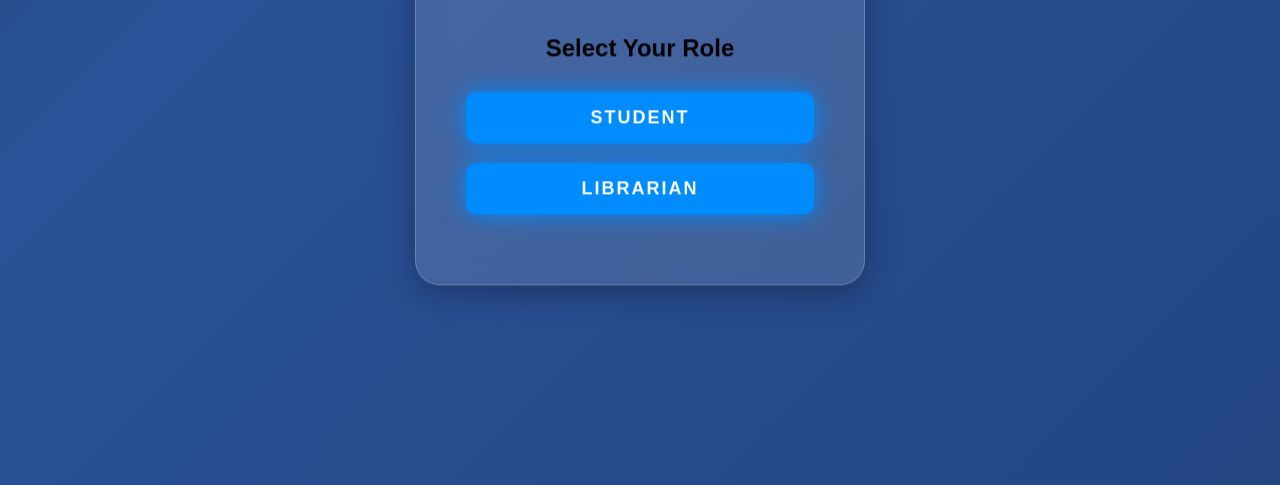
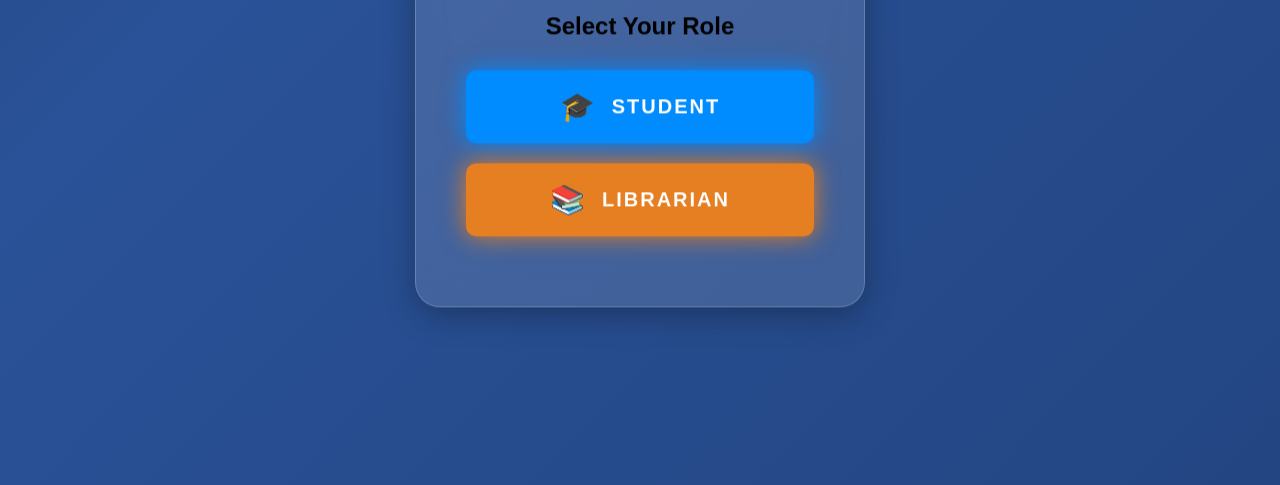
Before and after one commit to prayaggangwar/Library-Management-System, a website: page frontend/index.html in a window 1280 px wide. Shown: the part 315-800 px from the top of the page. Drawn offline with Linux system fonts and the light colour scheme.

Commit message:
lms update

```diff
--- a/backend/package.json
+++ b/backend/package.json
@@ -21,6 +21,8 @@
   },
   "keywords": [],
   "author": "",
-  "license": "ISC",
+  "license": "MIT",
   "type": "commonjs"
+
+
 }
--- a/frontend/index.html
+++ b/frontend/index.html
@@ -87,8 +87,14 @@
       <!-- Role Selection Landing Page -->
       <div id="role-selection" style="display: flex; flex-direction: column; gap: 20px; margin-top: 30px; margin-bottom: 20px;">
         <h2 style="text-align: center; margin-bottom: 10px;">Select Your Role</h2>
-        <button class="shadow__btn" style="padding: 15px; font-size: 18px;" onclick="showLogin('student')">Student</button>
-        <button class="shadow__btn" style="padding: 15px; font-size: 18px;" onclick="showLogin('librarian')">Librarian</button>
+        <button class="shadow__btn" style="padding: 20px; font-size: 20px; display: flex; align-items: center; justify-content: center; gap: 15px;" onclick="showLogin('student')">
+          <span style="font-size: 28px;">🎓</span>
+          Student
+        </button>
+        <button class="shadow__btn" style="padding: 20px; font-size: 20px; display: flex; align-items: center; justify-content: center; gap: 15px; background: #e67e22; box-shadow: 0 0 25px #e67e22;" onclick="showLogin('librarian')">
+          <span style="font-size: 28px;">📚</span>
+          Librarian
+        </button>
       </div>
 
       <!-- Student Login -->
```
